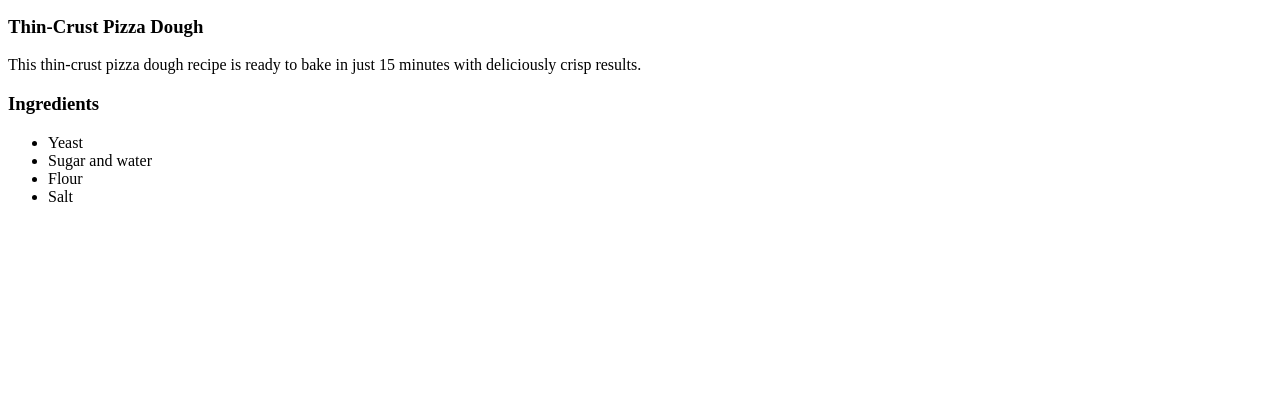
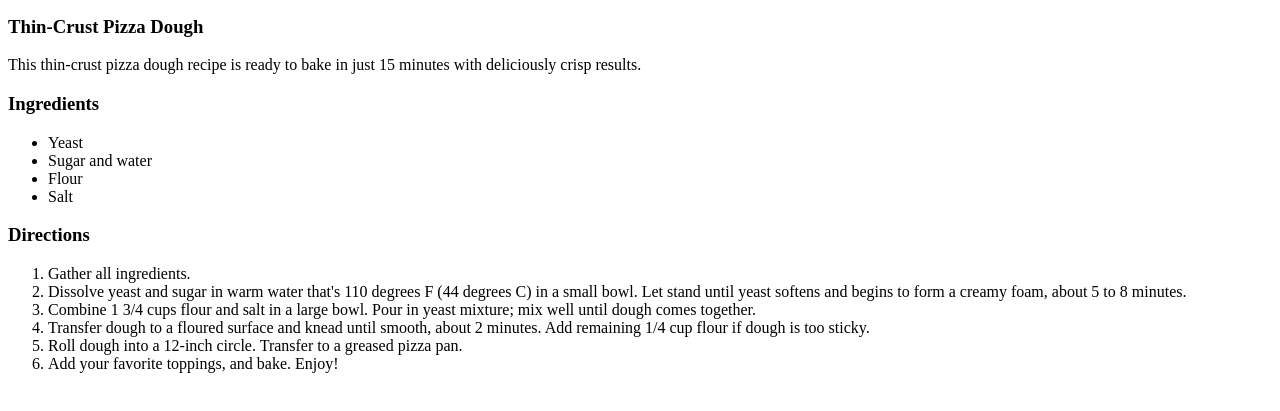
Before and after one commit to kaylubr/odin-recipes, a plain HTML site: page recipes/pizza.html in a window 1280 px wide. Shown: the part 101-512 px from the top of the page. Drawn offline with Linux system fonts and the light colour scheme.

Commit message:
Add directions in pizza.html

```diff
--- a/recipes/pizza.html
+++ b/recipes/pizza.html
@@ -19,5 +19,15 @@
         <li>Flour</li>
         <li>Salt</li>
     </ul>
+
+    <h3>Directions</h3>
+    <ol>
+        <li>Gather all ingredients. </li>
+        <li>Dissolve yeast and sugar in warm water that's 110 degrees F (44 degrees C) in a small bowl. Let stand until yeast softens and begins to form a creamy foam, about 5 to 8 minutes. </li>
+        <li>Combine 1 3/4 cups flour and salt in a large bowl. Pour in yeast mixture; mix well until dough comes together. </li>
+        <li>Transfer dough to a floured surface and knead until smooth, about 2 minutes. Add remaining 1/4 cup flour if dough is too sticky. </li>
+        <li>Roll dough into a 12-inch circle. Transfer to a greased pizza pan. </li>
+        <li>Add your favorite toppings, and bake. Enjoy! </li>
+    </ol>
 </body>
 </html>
```
